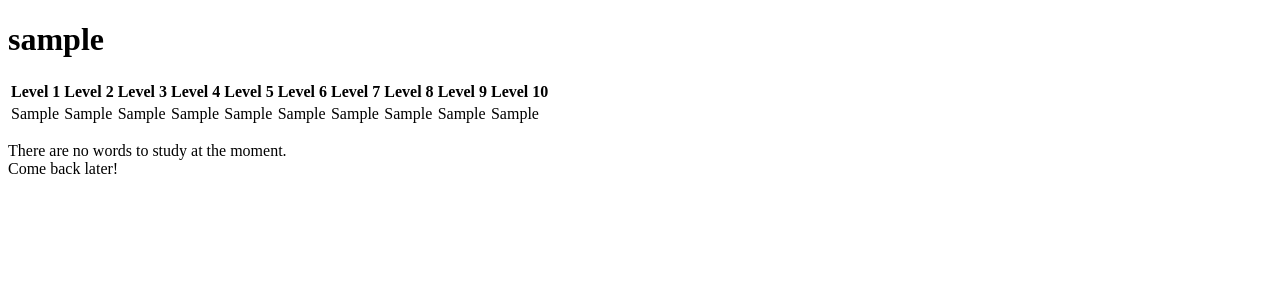
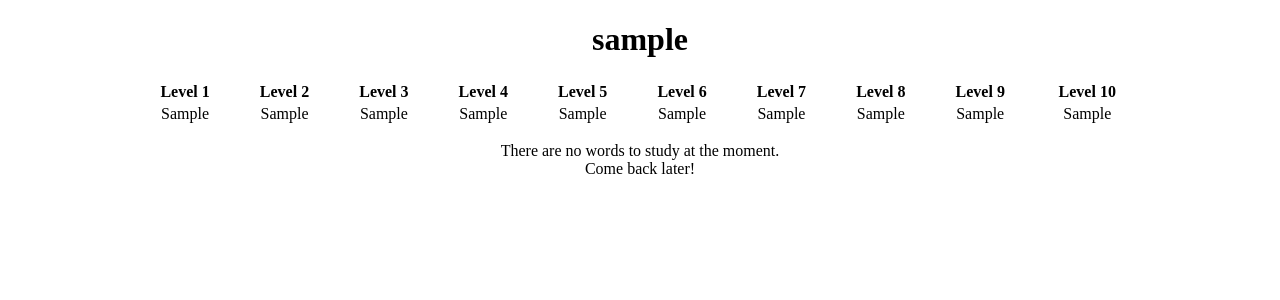
Before and after one commit to wkeilsohn/Chinese_SRS, a Django app: template main/templates/main/dash.html in a window 1280 px wide. Shown: the top 300 px of the page. Run offline with Django 5.2, Linux system fonts and the light colour scheme; the template is opened without the code that fills it: most values are stand-ins (such as "Sample title", 1, 10 or a date in 2020).

Commit message:
Basic CSS

```diff
--- a/Hanzi_SRS/settings.py
+++ b/Hanzi_SRS/settings.py
@@ -118,6 +118,10 @@ USE_TZ = True
 # https://docs.djangoproject.com/en/5.2/howto/static-files/
 
 STATIC_URL = "static/"
+STATICFILES_DIRS = [
+    os.path.join(BASE_DIR, 'static'),
+]
+# STATIC_ROOT = os.path.join(BASE_DIR, 'staticfiles') # For prod
 
 # Default primary key field type
 # https://docs.djangoproject.com/en/5.2/ref/settings/#default-auto-field
--- a/main/templates/index.html
+++ b/main/templates/index.html
@@ -1,8 +1,10 @@
+{% load static %}
 <!DOCTYPE html>
-<html>
+<html lang="en">
 <head>
     <meta charset="UTF-8">
     <title>Hanzi SRS: {{ user_name }} - {{ page_name }}</title>
+    <link rel="stylesheet" href="{% static 'css/index.css' %}">
 </head>
 <body>
     {% block content %}
--- a/main/templates/main/dash.html
+++ b/main/templates/main/dash.html
@@ -3,7 +3,7 @@
 {% block content %}
 <h1>{{ user_name }}</h1>
 
-<table>
+<table id="progress_table">
     <tr>
         <th>Level 1</th>
         <th>Level 2</th>
--- /dev/null
+++ b/static/css/index.css
@@ -0,0 +1,9 @@
+body {
+    text-align: center;
+}
+
+#progress_table{
+    margin-left: auto;
+    margin-right: auto;
+    width: 80%;
+}
```
